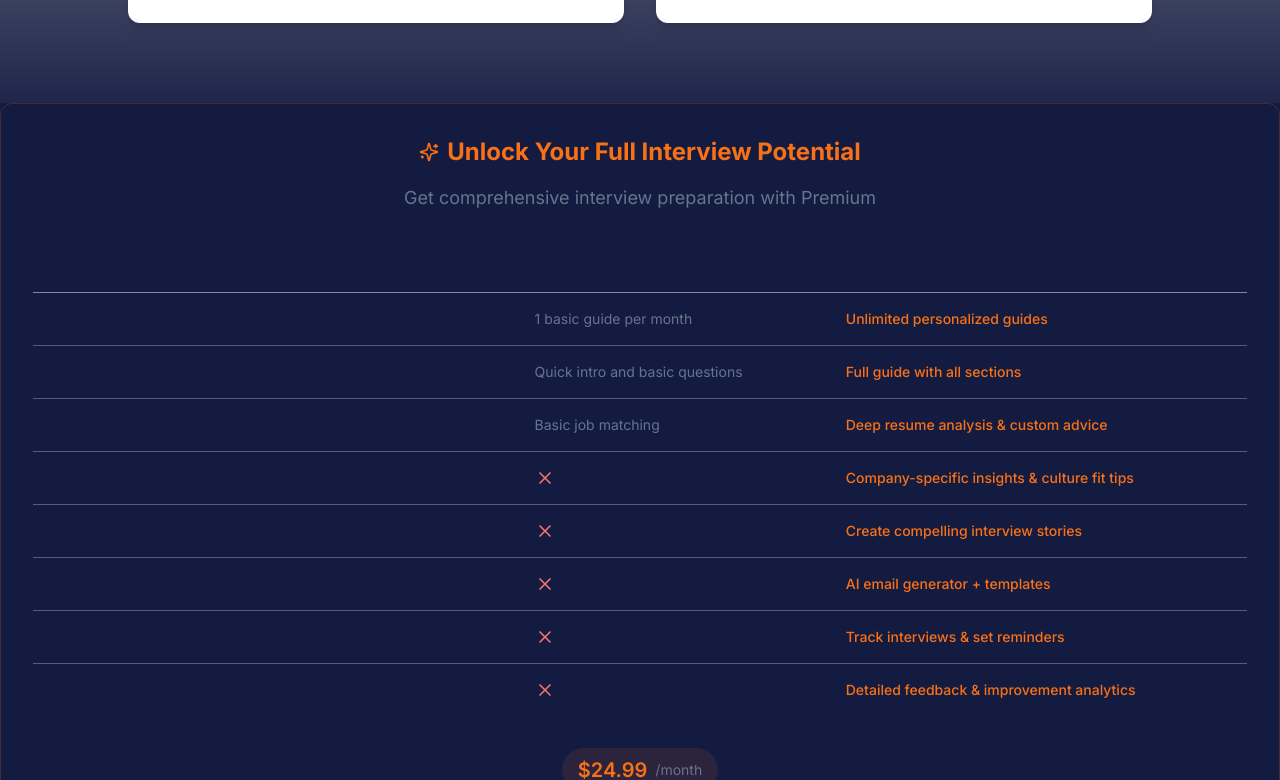
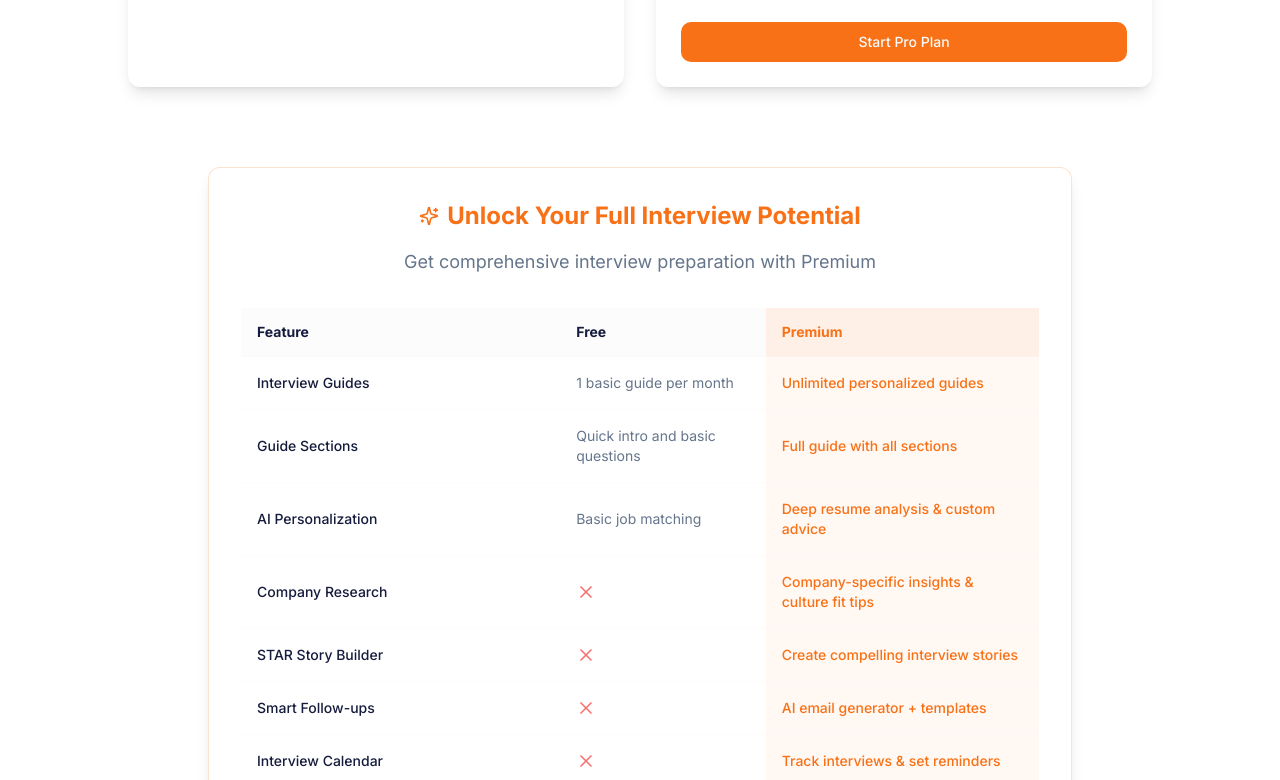
Before and after one commit to lwhite702/preppair, a React (Vite) app: page / in a window 1280 px wide. Shown: the part 4420-5200 px from the top of the page. Built offline with nearby package versions, Linux system fonts and the light colour scheme; no server answers; the database is empty.

Commit message:
Fix premium comparison table
Fixes the premium comparison table to be readable.

```diff
--- a/src/components/dashboard/PremiumComparison.tsx
+++ b/src/components/dashboard/PremiumComparison.tsx
@@ -53,7 +53,7 @@ const PremiumComparison = ({ onUpgradeClick }: PremiumComparisonProps) => {
   ];
 
   return (
-    <div className="rounded-lg border border-primary/20 bg-gradient-to-b from-card to-card/95 p-8 shadow-lg mb-12">
+    <div className="rounded-lg border border-primary/20 bg-white p-8 shadow-lg mb-12">
       <div className="text-center mb-8">
         <div className="inline-flex items-center gap-2 mb-2">
           <Sparkles className="h-5 w-5 text-primary" />
@@ -66,12 +66,13 @@ const PremiumComparison = ({ onUpgradeClick }: PremiumComparisonProps) => {
         </p>
       </div>
 
+      <div className="overflow-x-auto">
         <Table>
           <TableHeader>
             <TableRow className="border-b-2 border-muted/50">
-            <TableHead className="w-[40%] font-bold text-foreground">Feature</TableHead>
-            <TableHead className="font-bold text-foreground">Free</TableHead>
-            <TableHead className="font-bold text-foreground">Premium</TableHead>
+              <TableHead className="w-[40%] font-bold text-foreground bg-muted/30">Feature</TableHead>
+              <TableHead className="font-bold text-foreground bg-muted/30">Free</TableHead>
+              <TableHead className="font-bold text-primary bg-primary/10">Premium</TableHead>
             </TableRow>
           </TableHeader>
           <TableBody>
@@ -85,7 +86,7 @@ const PremiumComparison = ({ onUpgradeClick }: PremiumComparisonProps) => {
                     feature.free ? <Check className="text-green-500 h-5 w-5" /> : <X className="text-red-400 h-5 w-5" />
                   )}
                 </TableCell>
-              <TableCell className="py-4">
+                <TableCell className="py-4 bg-primary/5">
                   {typeof feature.premium === 'string' ? (
                     <span className="text-sm font-medium text-primary">{feature.premium}</span>
                   ) : (
@@ -96,6 +97,7 @@ const PremiumComparison = ({ onUpgradeClick }: PremiumComparisonProps) => {
             ))}
           </TableBody>
         </Table>
+      </div>
 
       <div className="mt-8 text-center space-y-4">
         <div className="inline-flex items-center justify-center gap-2 bg-primary/10 px-4 py-2 rounded-full">
--- a/src/pages/Index.tsx
+++ b/src/pages/Index.tsx
@@ -1,8 +1,6 @@
 
 import React from 'react';
 import { Link } from '@/components/ui/link';
-import { ArrowRight } from "lucide-react";
-import { Button } from "@/components/ui/button";
 import Header from "@/components/Header";
 import Hero from "@/components/Hero";
 import Features from "@/components/Features";
@@ -12,14 +10,24 @@ import Pricing from "@/components/Pricing";
 import Blog from "@/components/Blog";
 import PremiumComparison from "@/components/dashboard/PremiumComparison";
 import { useAuth } from "@/contexts/AuthContext";
+import { useNavigate } from "react-router-dom";
 
 const Index = () => {
   const { user } = useAuth();
+  const navigate = useNavigate();
 
   const scrollToSection = (id: string) => {
     const element = document.getElementById(id);
     if (element) {
       element.scrollIntoView({ behavior: 'smooth' });
+    }
+  };
+
+  const handleUpgradeClick = () => {
+    if (user) {
+      navigate('/pricing');
+    } else {
+      navigate('/auth');
     }
   };
 
@@ -34,15 +42,16 @@ const Index = () => {
         <div id="jobs">
           <Jobs />
         </div>
-        <div id="pricing">
+        <div id="pricing" className="bg-white py-16">
           <Pricing />
-          <PremiumComparison onUpgradeClick={() => {}} />
+          <div className="container max-w-4xl mx-auto px-4">
+            <PremiumComparison onUpgradeClick={handleUpgradeClick} />
+          </div>
         </div>
         <div id="blog">
           <Blog />
         </div>
       </main>
-      {/* No Footer here - App.tsx already includes the footer */}
     </div>
   );
 };
```
Lines whose indentation alone changed are shown as unchanged.
